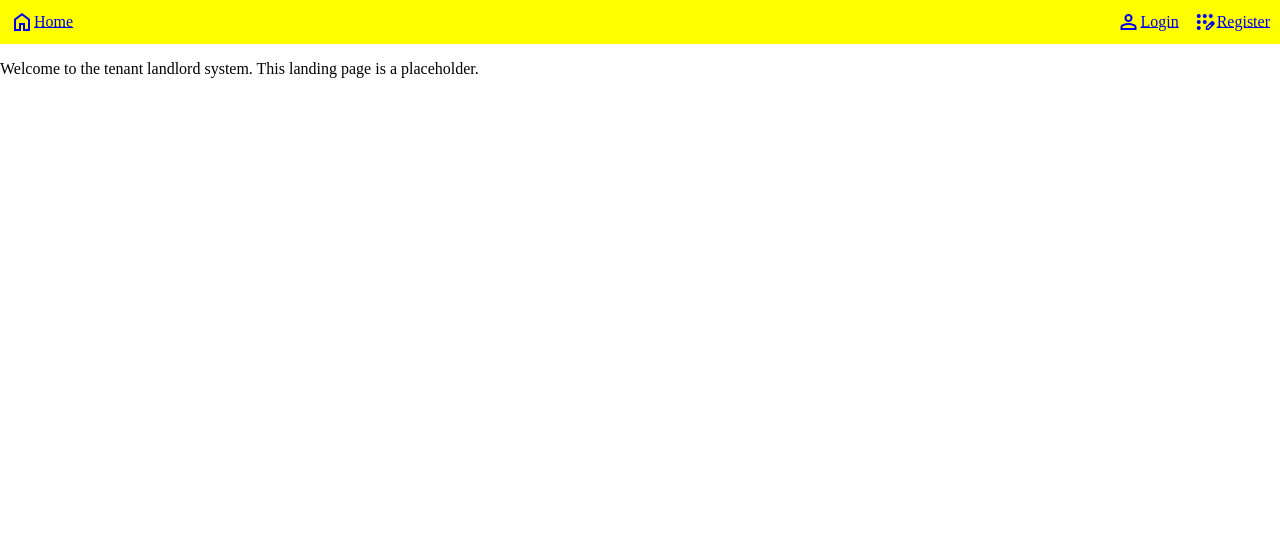
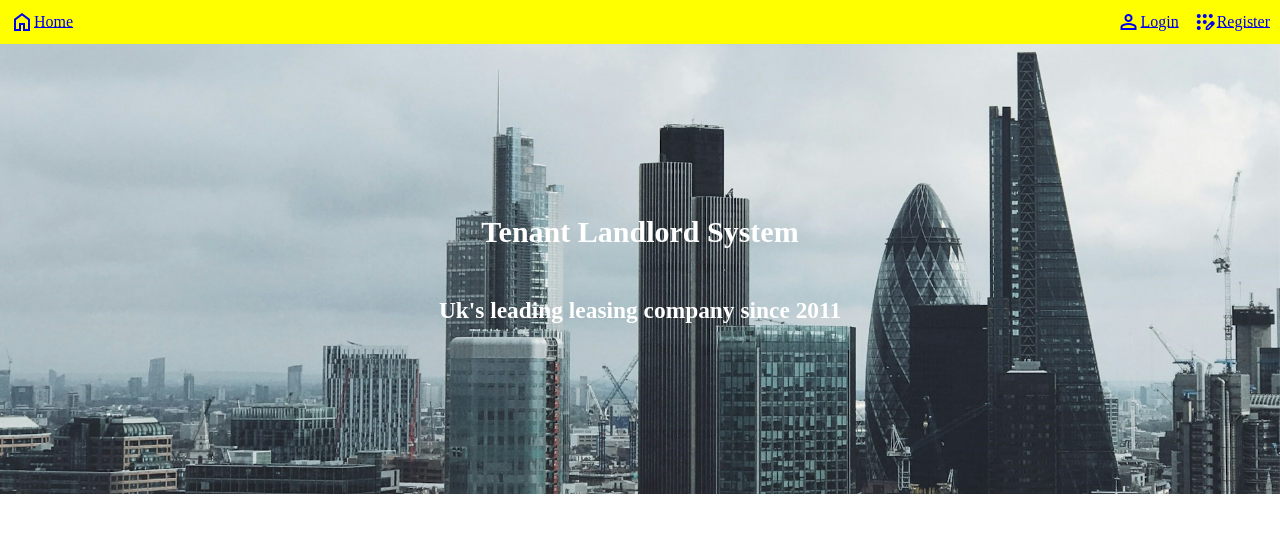
Before and after one commit to Sovietsupporter69/Tenant-landlord-system, a PHP site: page / in a window 1280 px wide. Shown: the top 533 px of the page. Run offline with PHP 8.4, Linux system fonts and the light colour scheme.

Commit message:
Bakcground on index and import css fixed

```diff
--- a/htdocs/css/desktop.css
+++ b/htdocs/css/desktop.css
@@ -0,0 +1,3 @@
+.welcome-banner{
+    min-height: 450px;
+}
--- a/htdocs/css/global.css
+++ b/htdocs/css/global.css
@@ -1,3 +1,7 @@
+@import "mobile.css" screen and (max-width: 768px);
+@import "desktop.css" screen and (min-width: 769px);
+@import "print.css" print;
+
 div.banner {
     border: 15px;
     background-color: yellow;
@@ -32,7 +36,25 @@ span.material-symbols-outlined {
     vertical-align: middle;
 }
 
+.welcome-banner{
+    /* min-height:450px ; */
+    background-image: url("../assets/background-6.jpg");
+    text-align: center;
+    background-repeat: no-repeat;
+    background-attachment: fixed;
+    background-size: cover;
+    display: flex;
+    justify-content: center;
+    align-content: center;
+    flex-direction: column;
+    color: white;
+    font-size: 20px;
+}
+.welcome-banner *{
+    animation:fadeIn 3s;
+}
 
-@import "mobile.css"  screen and (max-width: 768px);
-@import "desktop.css" screen and (min-width: 769px);
-@import "print.css" print;
+@keyframes fadeIn{
+    0%{opacity: 0;}
+    100%{opacity: 1;}
+}
--- a/htdocs/css/mobile.css
+++ b/htdocs/css/mobile.css
@@ -0,0 +1,3 @@
+.welcome-banner{
+    min-height: 200px;
+}
--- a/htdocs/index.php
+++ b/htdocs/index.php
@@ -9,8 +9,13 @@ define("title", "Home page");
 require_once($_SERVER["DOCUMENT_ROOT"]."/private/document_head.php");
 require_once($_SERVER["DOCUMENT_ROOT"]."/private/banners/pre_auth.php")
 ?>
+<main>
+    <section class="welcome-banner">
+        <h1>Tenant Landlord System</h1>
+        <h3>Uk's leading leasing company since 2011</h3>
+    </section>
+</main>
 
-<p>Welcome to the tenant landlord system. This landing page is a placeholder.</p>
 
 <?php
 require_once($_SERVER["DOCUMENT_ROOT"]."/private/document_tail.php");
```
Also changed, not shown: htdocs/assets/background-6.jpg (added).
